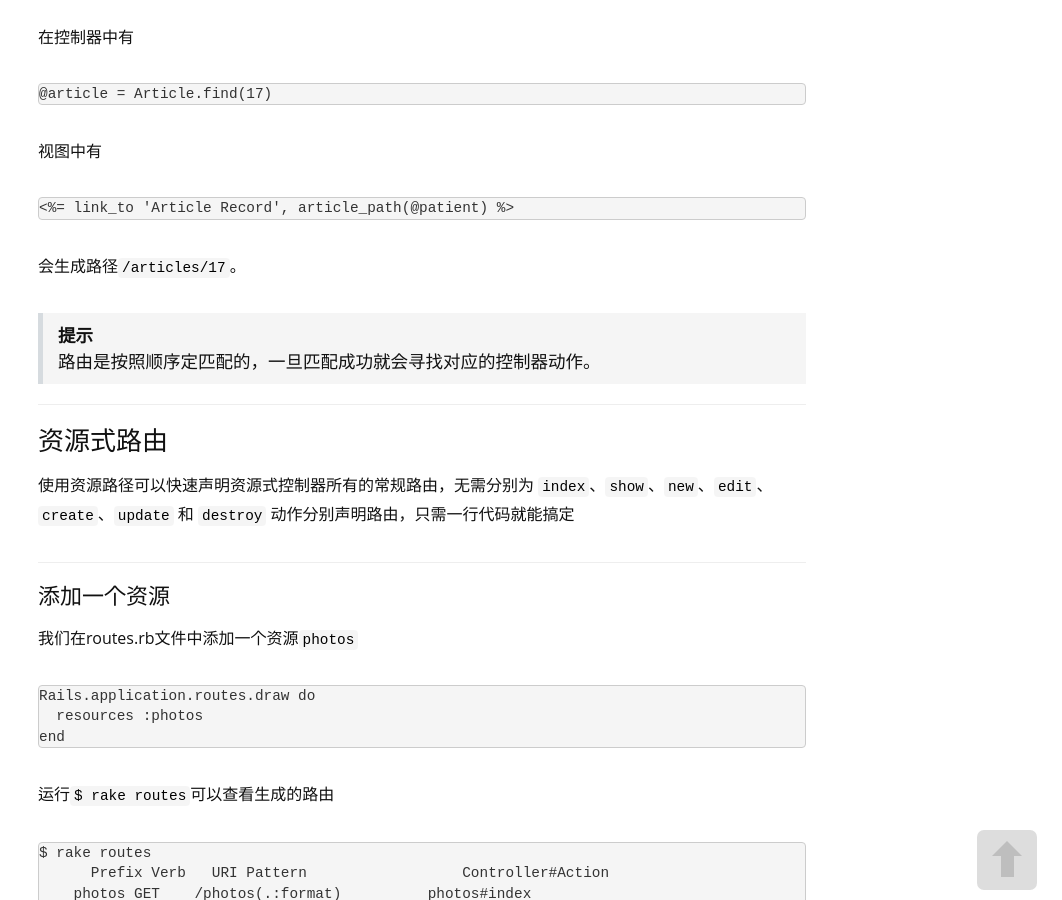
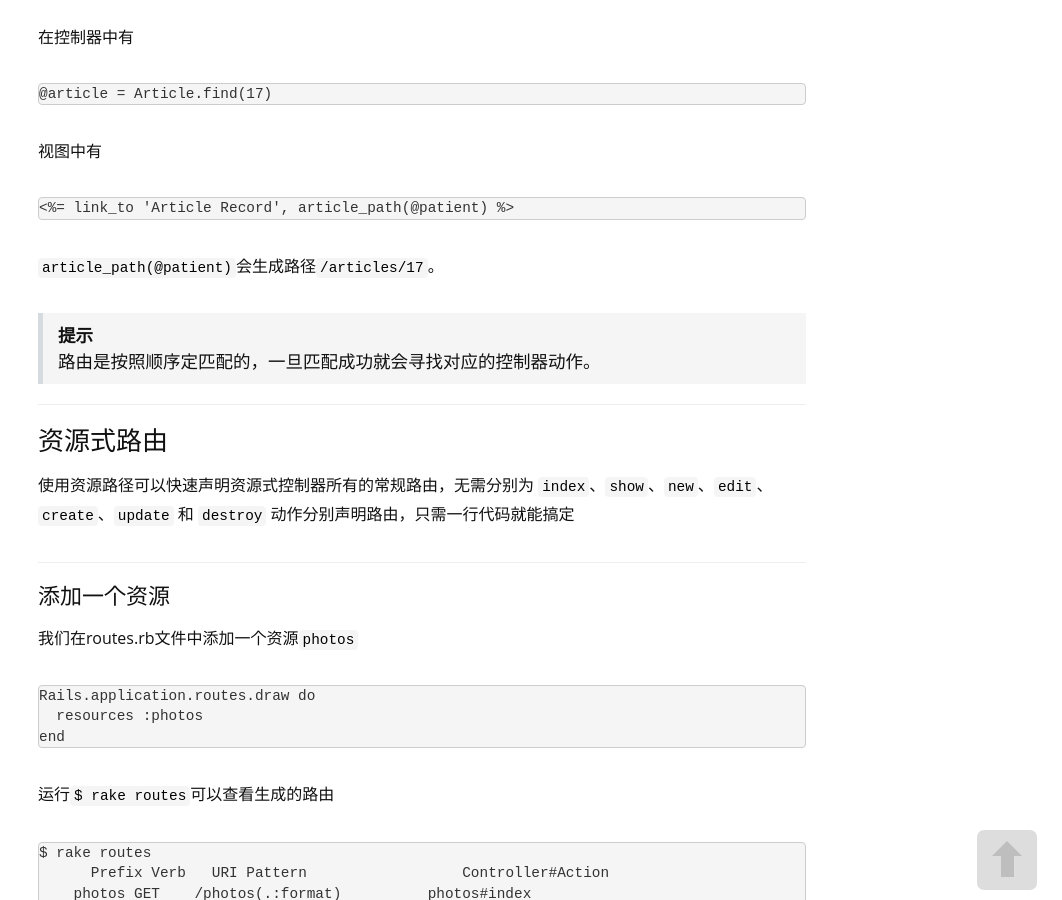
Before and after one commit to lemon123456/sjyuan-cc.github.io, a Jekyll site: the page built from _posts/rails/2016-04-13-rails-routes.md, in a window 1280 px wide and 900 px high, scrolled down 2241 px. Shown: the whole window, without its empty margins (218-1280 px from the left). Built offline with Jekyll 4.4.1, drawn with Linux system fonts in a browser that asks for light colours; nearby versions of some CDN libraries; comment, search, counter and statistics services are not loaded; a style sheet for code colours, icons or effects is not loaded.

Commit message:
modify rails routes

````diff
--- a/_posts/rails/2016-04-13-rails-routes.md
+++ b/_posts/rails/2016-04-13-rails-routes.md
@@ -61,7 +61,7 @@ get '/articles/:id', to: 'articles#show', as: 'article'
 <%= link_to 'Article Record', article_path(@patient) %>
 ```
 
-会生成路径`/articles/17`。
+`article_path(@patient)`会生成路径`/articles/17`。
 
 
 >**提示**
````
